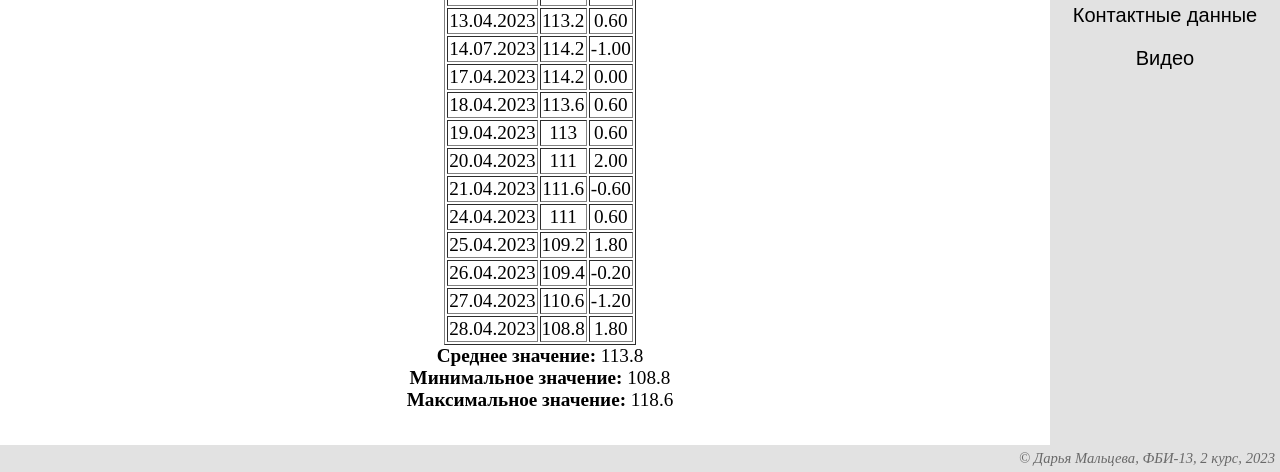
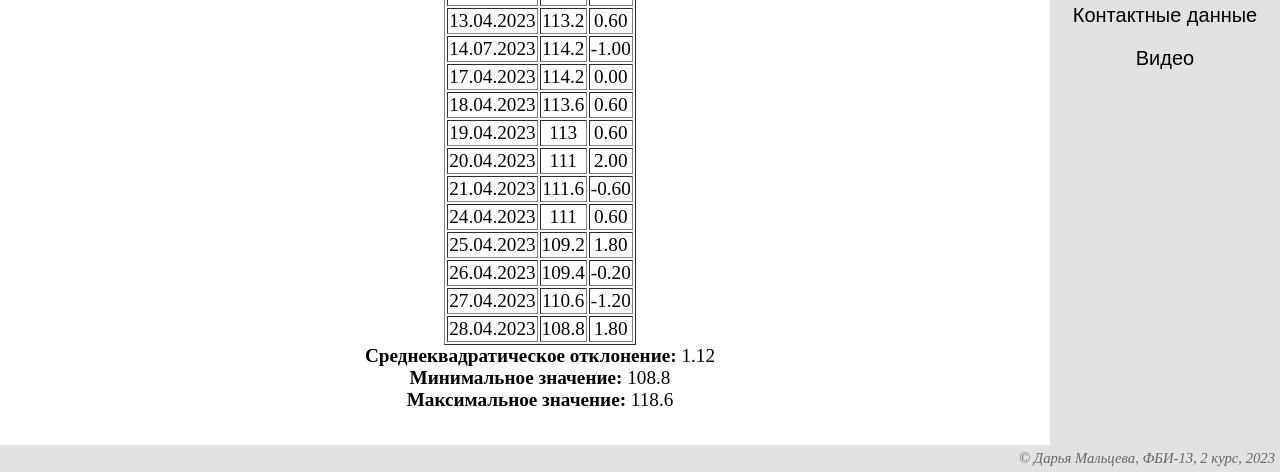
Before and after one commit to ffuchi/web-programming-rgz, a plain HTML site: page 2_indicators.html in a window 1280 px wide. Both pictures are taken after a click on the button "Курс закрытия акций". Shown: the part 328-800 px from the top of the page. Drawn offline with Linux system fonts and the light colour scheme.

Commit message:
среднеквадр откл

```diff
--- a/2_indicators.html
+++ b/2_indicators.html
@@ -50,7 +50,7 @@
         <div class="text">
             <button onclick="stockPrice()">Курс закрытия акций</button>
             <table border="1" id="stock-price" style="margin: auto;"></table>
-            <div id="average-price"></div>
+            <div id="deviation"></div>
             <div id="min"></div>
             <div id="max"></div>
         </div>
--- a/2_indicators.js
+++ b/2_indicators.js
@@ -31,11 +31,22 @@
             }
 
             let sum=0;
+            let k=0;
             for (let i = 0; i < price.length; i++) {
                 sum = sum + price[i];
+                k+=1;
             }
             let average = sum / price.length;
-            document.getElementById('average-price').innerHTML = '<b>Среднее значение: </b>' + average;
+
+            let sum2=0;
+            for(let q=0; q < price.length; q++) {
+                sum2 = (Math.abs(price[q] - average))**2;
+            }
+            let deviation = Math.sqrt( sum2 / k);
+
+            document.getElementById('deviation').innerHTML = '<b>Среднеквадратическое отклонение: </b>' + deviation.toFixed(2);
+
+
 
             let max = 0;
             let min = price[0];
```
